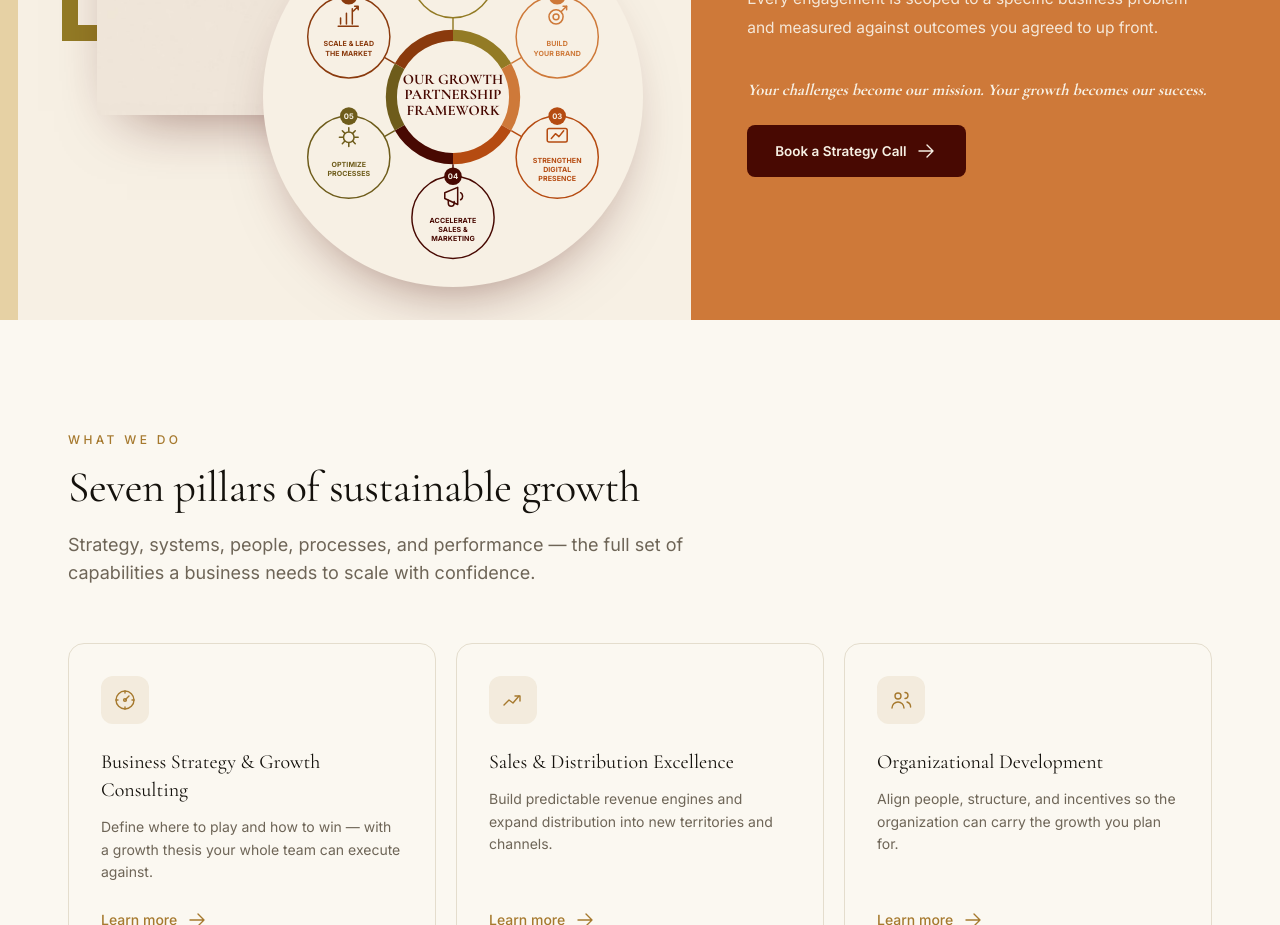
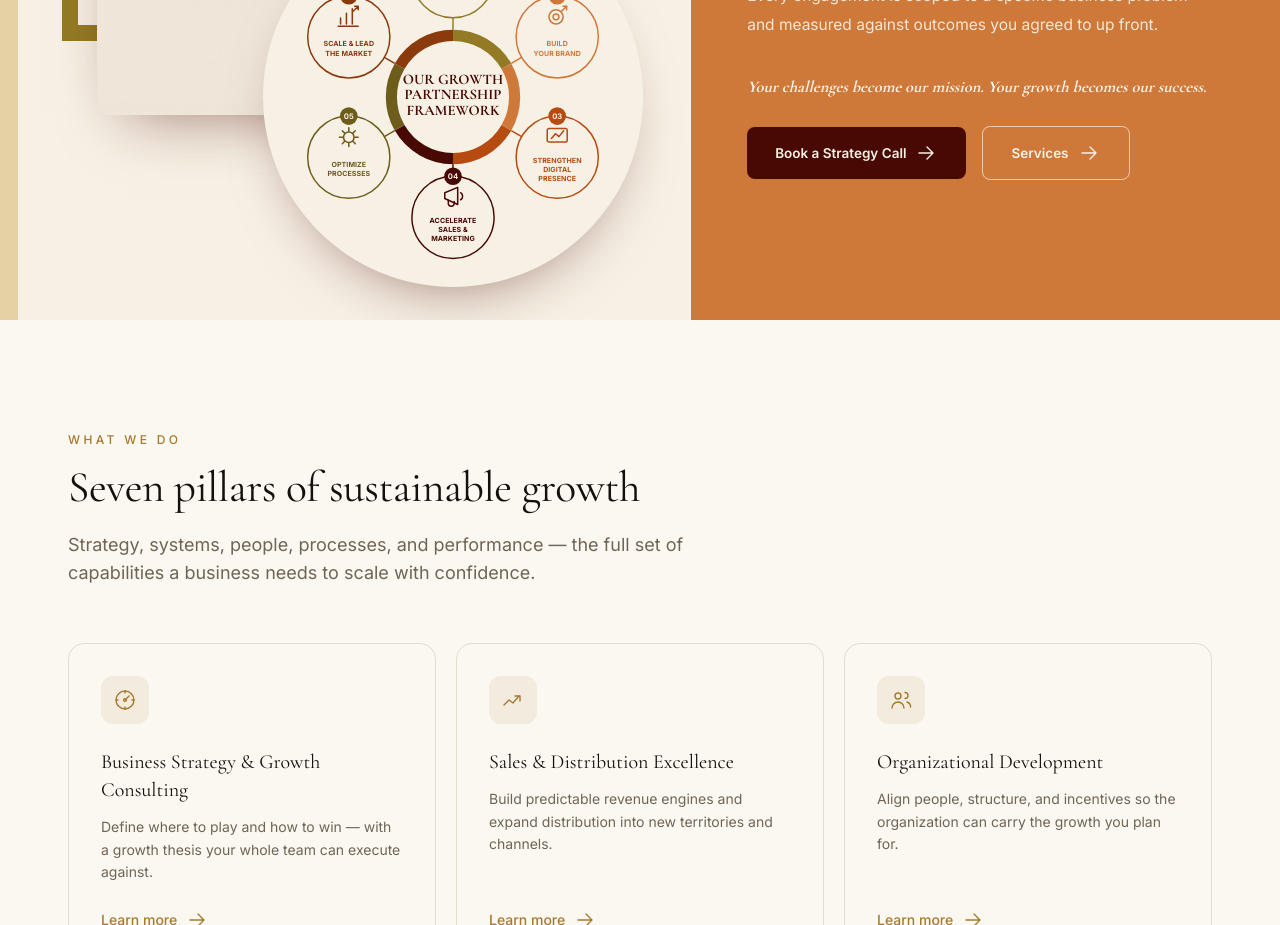
Before and after one commit to madhumitaganeshkumar123-ship-it/cupnsaucer, a Next.js app: page / in a window 1280 px wide. Shown: the part 1300-2225 px from the top of the page. Built offline with nearby package versions, Linux system fonts and the light colour scheme.

Commit message:
Update GrowthFramework.tsx

```diff
--- a/src/components/home/GrowthFramework.tsx
+++ b/src/components/home/GrowthFramework.tsx
@@ -162,12 +162,20 @@ export function GrowthFramework() {
               Your challenges become our mission. Your growth becomes our success.
             </p>
 
-            <Link
-              href="/book-consultation"
-              className="mt-6 inline-flex items-center gap-2 rounded-lg bg-burgundy px-7 py-3.5 text-[13.5px] font-semibold text-paper transition-opacity hover:opacity-90"
-            >
-              Book a Strategy Call <ArrowRight className="h-4 w-4" />
-            </Link>
+            <div className="mt-7 flex flex-wrap items-center gap-4">
+              <Link
+                href="/book-consultation"
+                className="inline-flex items-center gap-2 rounded-lg bg-burgundy px-7 py-3.5 text-[13.5px] font-semibold text-paper transition-opacity hover:opacity-90"
+              >
+                Book a Strategy Call <ArrowRight className="h-4 w-4" />
+              </Link>
+              <Link
+                href="/services"
+                className="inline-flex items-center gap-2 rounded-lg border border-paper/70 px-7 py-3.5 text-[13.5px] font-semibold text-paper transition-colors hover:bg-paper hover:text-cinnamon"
+              >
+                Services <ArrowRight className="h-4 w-4" />
+              </Link>
+            </div>
           </motion.div>
         </div>
 
```
